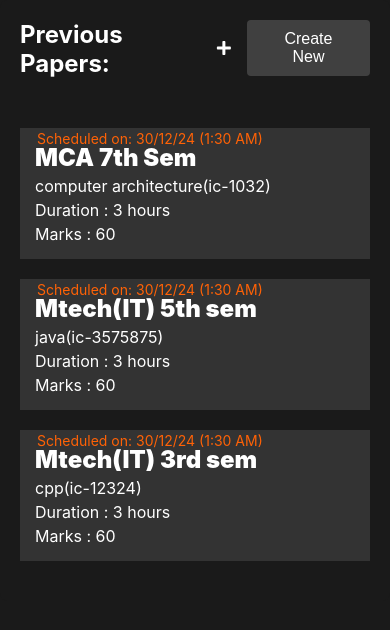
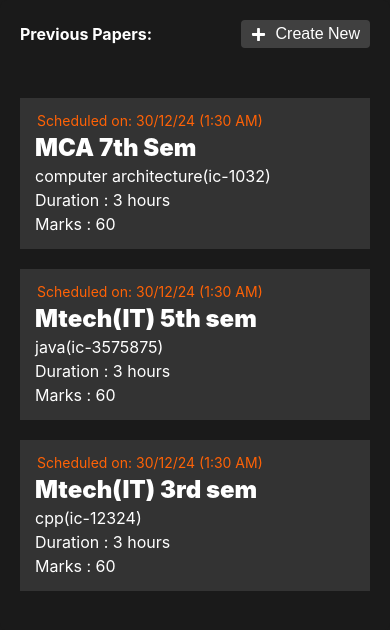
Before and after one commit to nishant0708/IIPS_EXAM_TEACHER_PORTAL, a React (Create React App) app: page /papers in a window 390 px wide. Shown: the top 630 px of the page. Built offline with nearby package versions, Linux system fonts and the light colour scheme.

Commit message:
updated papers_responsiveness

```diff
--- a/package.json
+++ b/package.json
@@ -9,7 +9,6 @@
     "react": "^18.3.1",
     "react-dom": "^18.3.1",
     "react-icon": "^1.0.0",
-    "react-icons": "^5.3.0",
     "react-scripts": "5.0.1",
     "web-vitals": "^2.1.4"
   },
@@ -42,6 +41,7 @@
     "eslint": "^8.57.0",
     "eslint-plugin-react": "^7.35.0",
     "eslint-plugin-react-hooks": "^4.6.2",
+    "react-icons": "^5.3.0",
     "react-modal": "^3.16.1",
     "react-router-dom": "^6.26.1"
   },
--- a/src/Login/Login.jsx
+++ b/src/Login/Login.jsx
@@ -1,6 +1,6 @@
 import React, { useState, useEffect } from "react";
 import "./Login.css";
-import logo from "../assets/iips_logo2.png";
+import logo from "../Assets/iips_logo2.png";
 import axios from "axios";
 import { useNavigate } from "react-router-dom";
 import AlertModal from "../AlertModal/AlertModal";
--- a/src/TeacherDashboard/TeacherDashboard.jsx
+++ b/src/TeacherDashboard/TeacherDashboard.jsx
@@ -1,5 +1,6 @@
 import React from 'react';
 import Navbar from '../Navbar/Navbar';
+import Papers from '../papers/papers';
 // import Navbar from "./Navbar";
 
 const TeacherDashboard=()=>
@@ -7,7 +8,7 @@ const TeacherDashboard=()=>
     return(
         <div>
             <Navbar/>
-          TeacherDashboard
+             <Papers/>
         </div>
     );
 }
--- a/src/papers/papers.css
+++ b/src/papers/papers.css
@@ -22,6 +22,9 @@
   color: white;
   border: none;
   border-radius: 4px;
+  display: flex;
+  align-items: center;
+  justify-content: center;
   font-size: 16px;
   cursor: pointer;
 }
@@ -96,10 +99,19 @@
 
 /* Media Query for responsive design at 768px */
 @media screen and (max-width: 768px) {
-  .header {
-    align-items: flex-start;
+ .create-new-button{
+  padding: 5px 10px;
+ }
+ .plus-icon{
+  margin-right: 10px;
+  font-size: 15px;
+ }
+  .header h2{
+    font-size: 16px;
   }
-
+ .classhead{
+  margin-top: 20px;
+ }
   .table-data {
     padding: 15px;
   }
@@ -107,7 +119,7 @@
   .scheduled {
     position: absolute;
         left: 15px;
-        top: 0px;
+        top: 12px;
         padding: 2px;
   }
 }
--- a/src/papers/papers.jsx
+++ b/src/papers/papers.jsx
@@ -36,9 +36,9 @@ function Papers() {
       <div className="header">
         <h2>Previous Papers:</h2>
         <div className="icon-button-wrapper">
-          <FaPlus className="plus-icon" />
+
           <button className="create-new-button" onClick={handleCreateNew}>
-            Create New
+          <FaPlus className="plus-icon" />   Create New
           </button>
         </div>
       </div>
```
Also changed, not shown: src/TeacherDashboard/Navbar.jsx (added), 1 other file (tests, documents, lock files or other folders).
